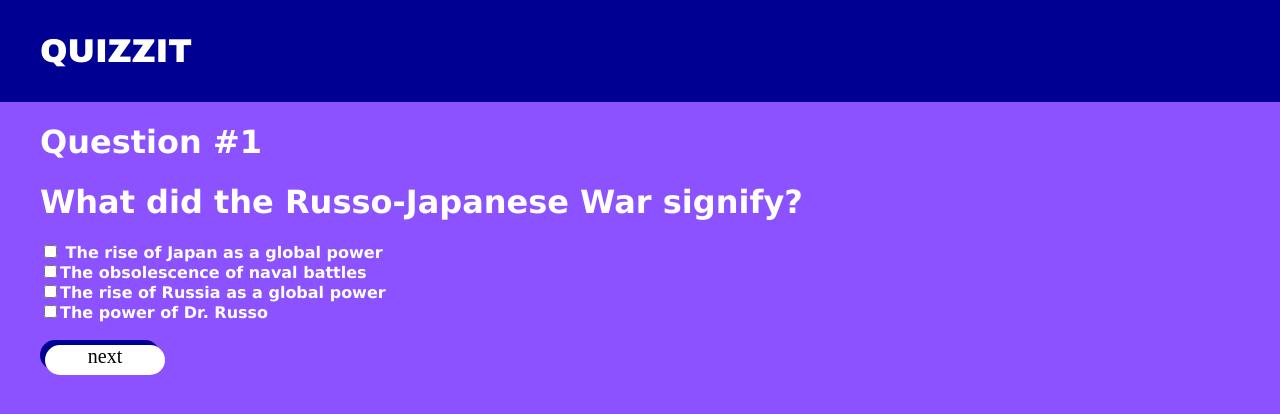
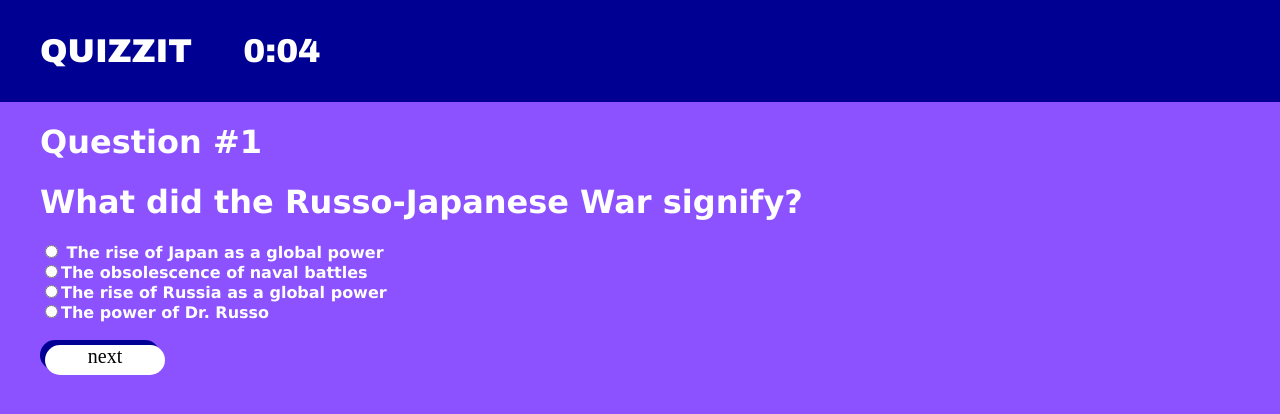
Before and after one commit to mubashir-73/quiz-app, a plain HTML site: page fronted/index.html in a window 1280 px wide. Drawn offline with Linux system fonts and the light colour scheme.

Commit message:
create a javascript timer

```diff
--- a/fronted/index.html
+++ b/fronted/index.html
@@ -16,6 +16,9 @@
         <ul id="logo">
           QUIZZIT
         </ul>
+        <ul>
+          <div id="timer">00:00</div>
+        </ul>
       </li>
     </div>
     <div id="qnode"><h1>Questions are here:</h1></div>
--- a/fronted/script.js
+++ b/fronted/script.js
@@ -1,5 +1,7 @@
+var time;
 const quest = document.querySelector("#qnode");
 const btn = document.querySelector("#submit");
+var timer = document.querySelector("#timer");
 const oldquest = document.querySelector("#qu");
 let index = 0;
 const bottom = document.querySelector(".base");
@@ -78,6 +80,25 @@ const arr = [
     option4: "The power of Dr. Russo",
   },
 ];
+
+(function time() {
+  var sec = 0;
+  var sec1 = 0;
+  var min1 = 0;
+  time = setInterval(() => {
+    timer.innerHTML = `${min1}:${sec1}${sec}`;
+    sec++;
+    if (sec === 10) {
+      sec1++;
+      sec = 0;
+    }
+    if (sec1 === 6) {
+      min1++;
+      sec = 0;
+      sec1 = 0;
+    }
+  }, 1000);
+})();
 function displayQuestion(index) {
   quest.innerHTML = "";
   const h1 = document.createElement("h1");
@@ -89,9 +110,9 @@ function displayQuestion(index) {
 
   for (let i = 1; i <= 4; i++) {
     const option = document.createElement("input");
-    option.type = "checkbox";
+    option.type = "radio";
     option.id = `option${i}`;
-    option.name = `option${i}`;
+    option.name = "option";
     option.value = `option${i}`;
 
     const label = document.createElement("label");
--- a/fronted/styles.css
+++ b/fronted/styles.css
@@ -6,6 +6,8 @@ body {
 
 .topband {
   display: flex;
+  flex-direction: column;
+  justify-content: space-between;
   background-color: #000092;
   margin: auto;
   padding: 0;
@@ -18,6 +20,11 @@ li {
   color: white;
   font-size: 33px;
   font-family: "Archivo Black", sans-serif;
+}
+
+ul {
+  display: inline-flex;
+  justify-content: space-between;
 }
 
 #qnode {
@@ -63,3 +70,7 @@ li {
   position: relative;
   transform: translate(-5px, -5px);
 }
+
+#timer {
+  display: inline;
+}
```
